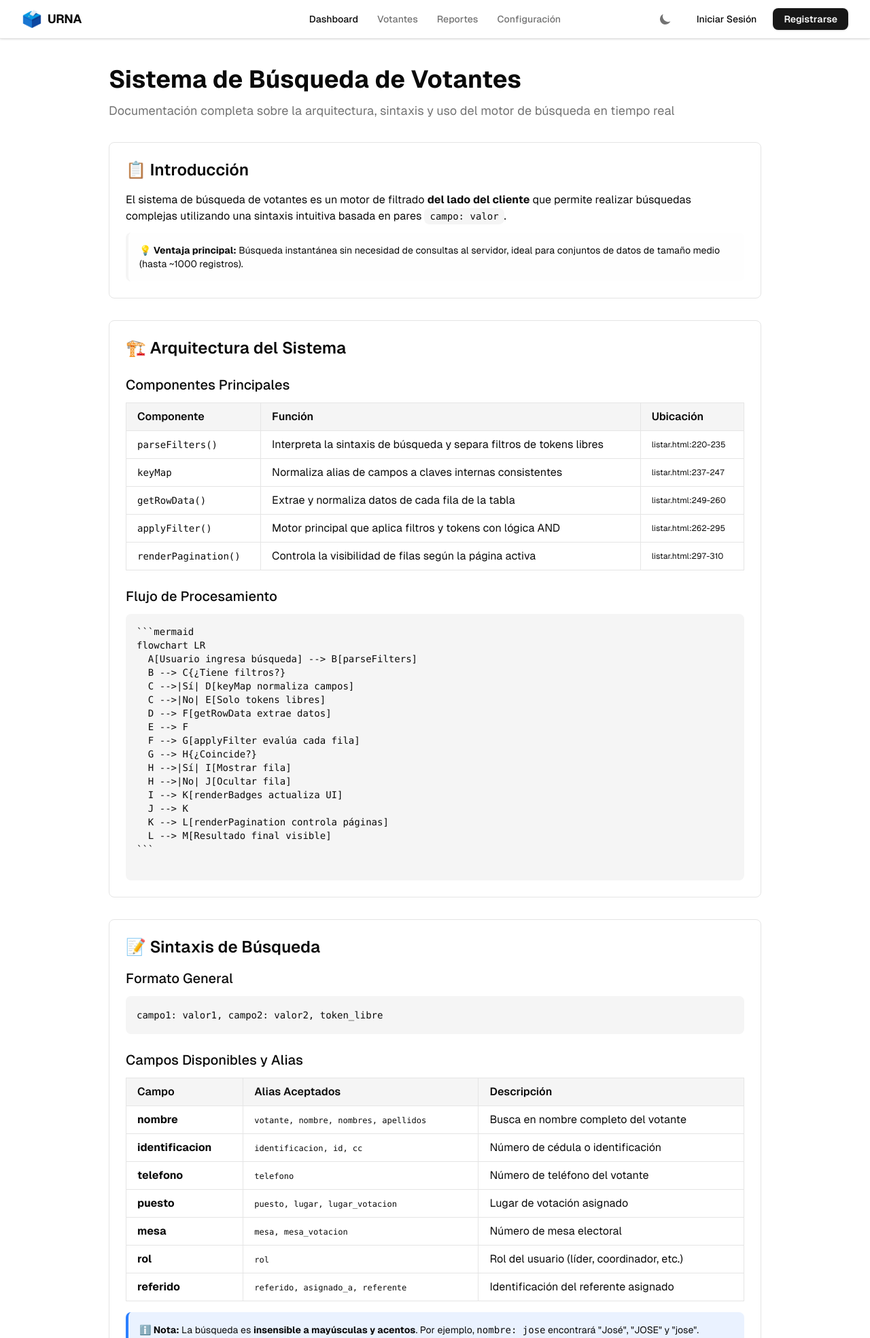
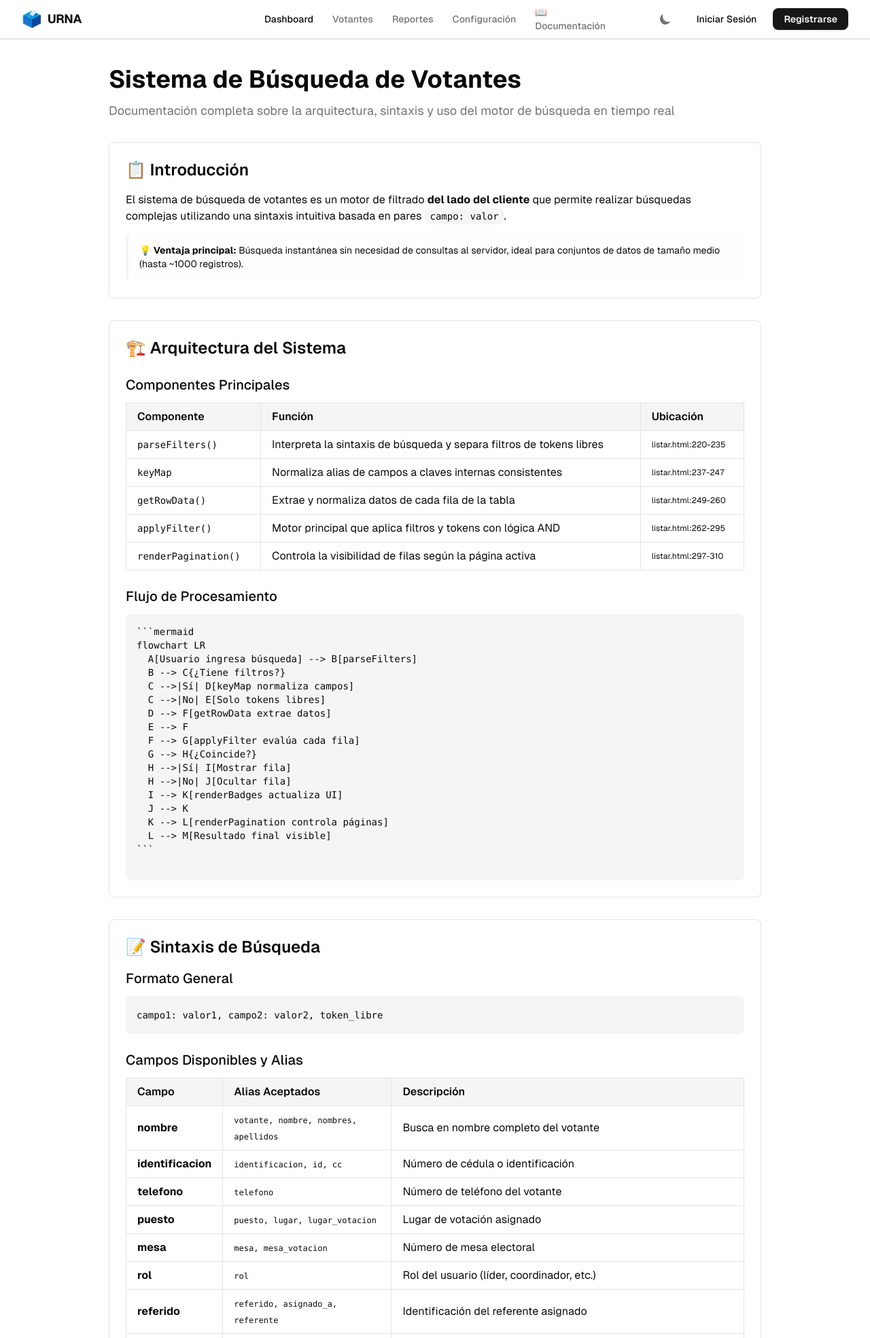
Before and after one commit to osantonio/URNA, a FastAPI app: page /documentacion/busqueda in a window 1280 px wide. Shown: the top 1968 px of the page at 68% size. Run offline with FastAPI, Linux system fonts and the light colour scheme; style sheets or scripts are compiled from the project's sources.

Commit message:
feat: Implementa sistema de búsqueda y filtrado de votantes del lado del cliente y añade su documentación.

```diff
--- a/app/templates/componentes/navbar/menu.html
+++ b/app/templates/componentes/navbar/menu.html
@@ -20,6 +20,10 @@
             class="px-3 py-1.5 text-sm font-medium text-muted-foreground hover:text-foreground hover:bg-secondary rounded-lg transition-colors duration-200">
             Configuración
         </a>
+        <a href="/documentacion/busqueda"
+            class="px-3 py-1.5 text-sm font-medium text-muted-foreground hover:text-foreground hover:bg-secondary rounded-lg transition-colors duration-200">
+            📖 Documentación
+        </a>
         {% endblock %}
     </div>
 </div>
--- a/app/templates/documentacion/busqueda.html
+++ b/app/templates/documentacion/busqueda.html
@@ -155,6 +155,12 @@
               </td>
               <td class="border border-border px-4 py-2">Identificación del referente asignado</td>
             </tr>
+            <tr>
+              <td class="border border-border px-4 py-2"><strong>sexo</strong></td>
+              <td class="border border-border px-4 py-2"><code class="text-xs">sexo, genero</code></td>
+              <td class="border border-border px-4 py-2">Sexo del votante (acepta abreviaciones: m, f, h, mujer, hombre,
+                masculino, femenino)</td>
+            </tr>
           </tbody>
         </table>
       </div>
@@ -203,6 +209,22 @@
         </div>
       </div>
 
+      <h3 class="text-xl font-medium mb-3">Búsquedas por Sexo</h3>
+      <div class="space-y-3 mb-6">
+        <div class="bg-muted p-3 rounded">
+          <code class="text-sm font-mono">sexo:m</code>
+          <p class="text-sm mt-1 text-muted-foreground">→ Todos los votantes masculinos (abreviación)</p>
+        </div>
+        <div class="bg-muted p-3 rounded">
+          <code class="text-sm font-mono">genero:mujer, rol:líder</code>
+          <p class="text-sm mt-1 text-muted-foreground">→ Líderes femeninas</p>
+        </div>
+        <div class="bg-muted p-3 rounded">
+          <code class="text-sm font-mono">sexo:f, mesa:5, puesto:Centro</code>
+          <p class="text-sm mt-1 text-muted-foreground">→ Mujeres de la mesa 5 en centros de votación</p>
+        </div>
+      </div>
+
       <h3 class="text-xl font-medium mb-3">Casos de Uso Avanzados</h3>
       <div class="space-y-3">
         <div class="bg-muted p-3 rounded">
@@ -245,6 +267,7 @@
         <li><strong>Mesa:</strong> Número de mesa electoral</li>
         <li><strong>Rol:</strong> Función dentro de la organización</li>
         <li><strong>Referido por:</strong> Identificación del referente (cargado dinámicamente)</li>
+        <li><strong>Sexo:</strong> Género del votante (soporta múltiples variaciones)</li>
       </ul>
 
       <h3 class="text-xl font-medium mb-3 mt-6">Carga de Referentes</h3>
@@ -307,9 +330,21 @@
     <section class="mb-8 rounded-lg border border-border bg-card p-6">
       <h2 class="text-2xl font-semibold mb-4">📚 Referencias de Código</h2>
 
+      <h3 class="text-xl font-medium mb-3">Módulos JavaScript</h3>
+      <div class="space-y-2 mb-4">
+        <div class="bg-muted p-3 rounded">
+          <code class="text-sm">app/static/js/votantes/filters.js</code>
+          <p class="text-xs text-muted-foreground mt-1">Lógica de filtrado y normalización de sexo</p>
+        </div>
+        <div class="bg-muted p-3 rounded">
+          <code class="text-sm">app/static/js/votantes/main.js</code>
+          <p class="text-xs text-muted-foreground mt-1">Orquestación principal</p>
+        </div>
+      </div>
+
       <h3 class="text-xl font-medium mb-3">Template Principal</h3>
       <div class="bg-muted p-3 rounded mb-4">
-        <code class="text-sm">app/templates/votantes/listar.html:209-310</code>
+        <code class="text-sm">app/templates/votantes/listar.html</code>
       </div>
 
       <h3 class="text-xl font-medium mb-3">Rutas Backend</h3>
```
Also changed, not shown: app/static/js/votantes/filters.js (+28 -2 lines).
